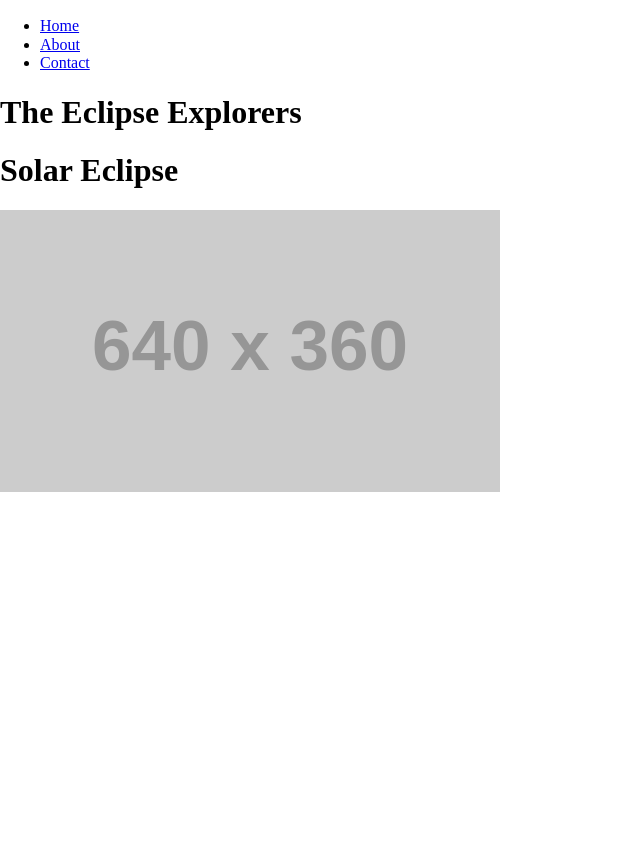
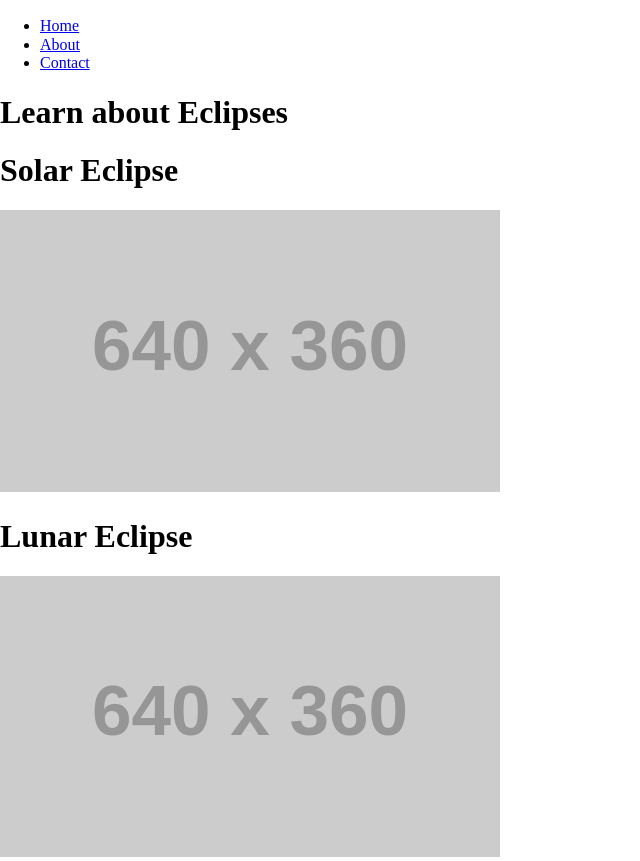
Before and after one commit to cal20014/EclipseExplorers, a website: page index.html in a window 1280 px wide. Shown: the part 303-1164 px from the top of the page, without its empty margins (0-640 px from the left). Before the commit the page ends 839 px from the top, so only its background shows below. Drawn offline with nearby package versions, Linux system fonts and the light colour scheme; placeholder pictures from the web are drawn by us.

Commit message:
Renamed the title

```diff
--- a/index.html
+++ b/index.html
@@ -39,17 +39,18 @@
           <li><a href="./contact.html">Contact</a></li>
         </ul>
       </nav>
-      <h1>The Eclipse Explorers</h1>
+      <h1>Learn about Eclipses</h1>
     </header>
     <main>
       <section class="display">
         <h1>Solar Eclipse</h1>
-        <img src="http://via.placeholder.com/640x360" width="500" alt=""><a href="#"></a></img>
+        <img src="http://via.placeholder.com/640x360" width="500" alt="#"><a href="#"></a></img>
       </section>
       <section class="display">
-        <h1></h1>
-        <img src="" alt=""><a href=""></a></img>
+        <h1>Lunar Eclipse</h1>
+        <img src="http://via.placeholder.com/640x360" width="500" alt="#"><a href="#"></a></img>
       </section>
+
 
     </main>
     <footer></footer>
```
